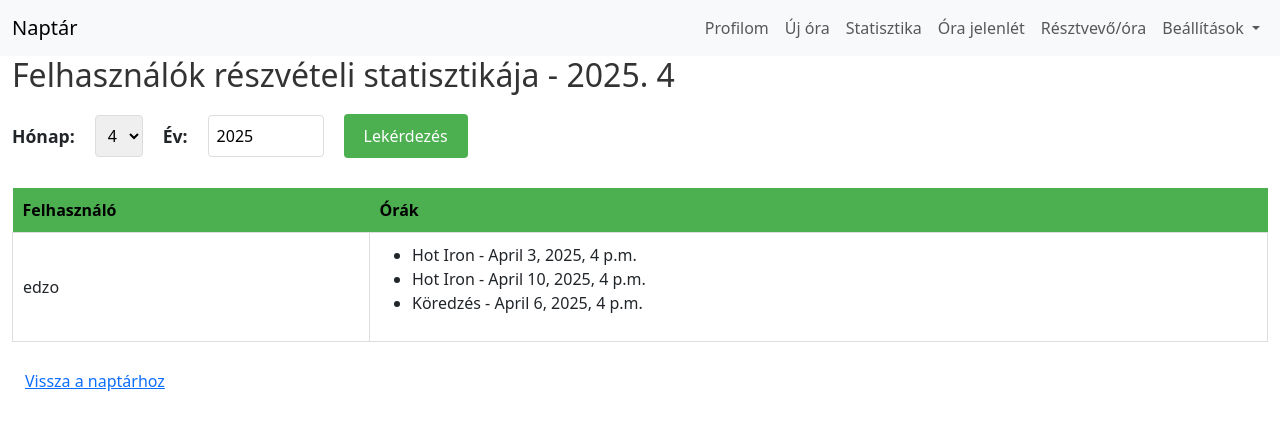
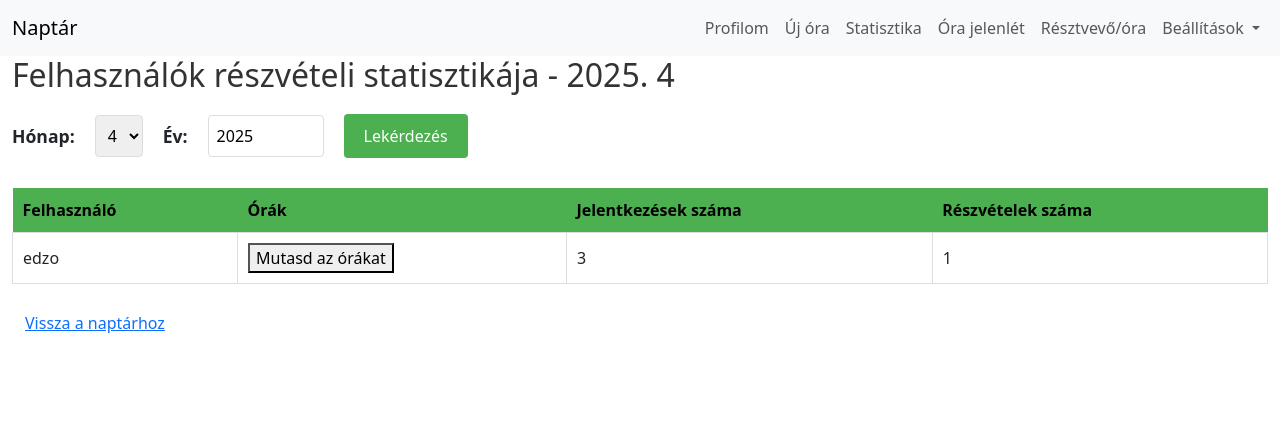
Before and after one commit to prohaas1337/calendarapp, a Django app: page /calendar/user-summary/ in a window 1280 px wide. Shown: the top 430 px of the page. Run offline with Django 5.2, Linux system fonts and the light colour scheme; a user stored in the database is signed in; data comes from the database, SQL or seed files in the repository; both versions use the stored data as it was after the commit.

Commit message:
stat upgrade

```diff
--- a/calendarapp/templates/calendarapp/calendar.html
+++ b/calendarapp/templates/calendarapp/calendar.html
@@ -46,8 +46,8 @@
 {% endblock %}
 
 {% block extra_js %}
-<script src="https://cdn.jsdelivr.net/npm/moment@2.29.4/moment.min.js"></script>
-<script src="https://cdn.jsdelivr.net/npm/fullcalendar@5.11.2/main.min.js"></script>
+    <script src="https://cdn.jsdelivr.net/npm/moment@2.29.4/moment.min.js"></script>
+    <script src="https://cdn.jsdelivr.net/npm/fullcalendar@5.11.2/main.min.js"></script>
 
     <!-- jQuery -->
     <script src="https://code.jquery.com/jquery-3.6.0.min.js"></script>
--- a/calendarapp/templates/calendarapp/user_summary.html
+++ b/calendarapp/templates/calendarapp/user_summary.html
@@ -22,26 +22,51 @@
         <tr>
             <th>Felhasználó</th>
             <th>Órák</th>
+            <th>Jelentkezések száma</th>
+            <th>Részvételek száma</th>
         </tr>
     </thead>
     <tbody>
-        {% for user, events in user_attendance.items %}
+        {% for user, data in user_attendance.items %}
         <tr>
             <td>{{ user.username }}</td>
             <td>
-                <ul>
-                    {% for event in events %}
+                <button class="show-events-btn" data-user-id="{{ user.id }}">Mutasd az órákat</button>
+                <ul class="events-list" id="events-{{ user.id }}" style="display:none;">
+                    {% for event in data.events %}
                     <li>{{ event.title }} - {{ event.start_time }}</li>
                     {% endfor %}
                 </ul>
             </td>
+            <td>{{ data.total_count }}</td>
+            <td>{{ data.checked_in_count }}</td>
         </tr>
         {% empty %}
         <tr>
-            <td colspan="2">Nincs részvételi adat ebben a hónapban.</td>
+            <td colspan="4">Nincs részvételi adat ebben a hónapban.</td>
         </tr>
         {% endfor %}
     </tbody>
 </table>
 <a href="{% url 'calendarapp:calendar_view' %}" class="btn btn-link">Vissza a naptárhoz</a>
+
+<script>
+    document.addEventListener("DOMContentLoaded", function() {
+        const buttons = document.querySelectorAll('.show-events-btn');
+
+        buttons.forEach(button => {
+            button.addEventListener('click', function() {
+                const userId = this.getAttribute('data-user-id');
+                const eventsList = document.getElementById(`events-${userId}`);
+
+                if (eventsList.style.display === "none") {
+                    eventsList.style.display = "block";
+                } else {
+                    eventsList.style.display = "none";
+                }
+            });
+        });
+    });
+</script>
+
 {% endblock %}
--- a/calendarapp/views.py
+++ b/calendarapp/views.py
@@ -372,15 +372,21 @@ def user_attendance_summary(request):
         user = record.user
         event = record.event
         if user not in user_attendance:
-            user_attendance[user] = []
-        user_attendance[user].append(event)
+            user_attendance[user] = {
+                'events': [],
+                'total_count': 0,  # Jelentkezések száma
+                'checked_in_count': 0  # Részvételek száma (checked_in=True)
+            }
+        user_attendance[user]['events'].append(event)
+        user_attendance[user]['total_count'] += 1
+        if record.checked_in:
+            user_attendance[user]['checked_in_count'] += 1
 
     return render(request, "calendarapp/user_summary.html", {
         "user_attendance": user_attendance,
         "selected_month": int(month),
         "selected_year": int(year)
     })
-
 
 from django.shortcuts import render, get_object_or_404, redirect
 from .models import Event, Attendance
--- a/static/css/styles.css
+++ b/static/css/styles.css
@@ -211,3 +211,21 @@ h2 {
     color: #0c5460;
     border: 1px solid #bee5eb;
 }
+/* Alapértelmezett rejtés a további órákhoz */
+.more-events {
+    display: none;
+}
+
+/* A gombhoz egy kis stílus */
+button.show-more {
+    background-color: #007bff;
+    color: white;
+    border: none;
+    padding: 5px 10px;
+    cursor: pointer;
+    font-size: 14px;
+}
+
+button.show-more:hover {
+    background-color: #0056b3;
+}
```
Also changed, not shown: db.sqlite3.
